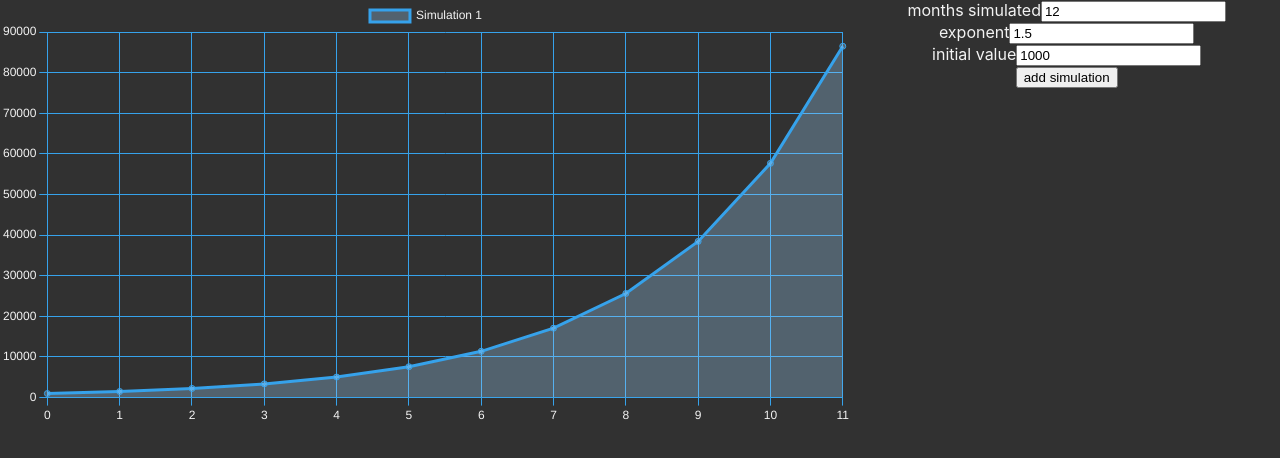
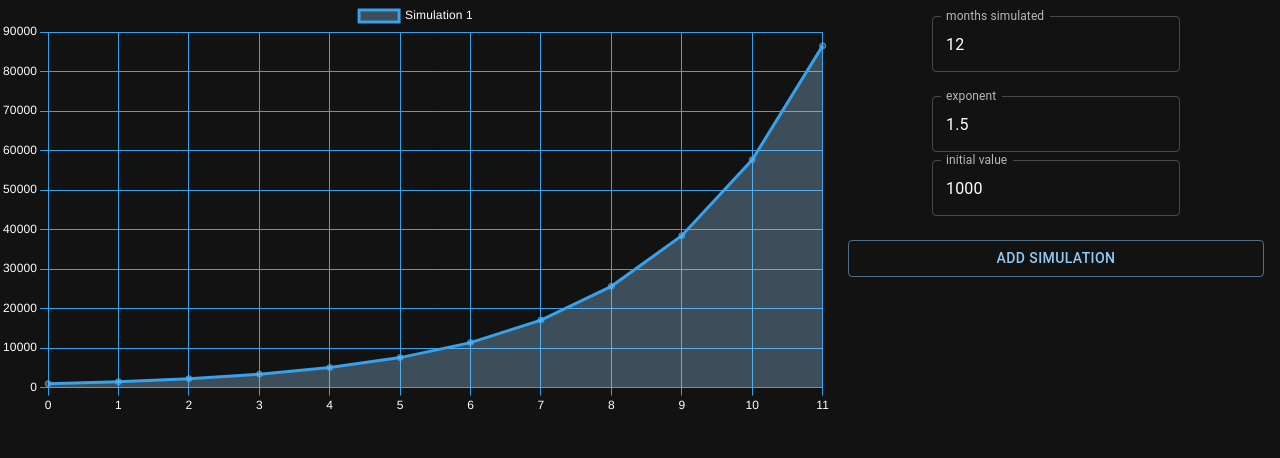
Before and after one commit to tuli8/investing-simulator, a React (Create React App) app: page / in a window 1280 px wide. Shown: the top 458 px of the page. Built offline with nearby package versions, Linux system fonts and the light colour scheme.

Commit message:
added mui and used it to style the page

```diff
--- a/package.json
+++ b/package.json
@@ -3,6 +3,9 @@
   "version": "0.1.0",
   "private": true,
   "dependencies": {
+    "@emotion/react": "^11.13.0",
+    "@emotion/styled": "^11.13.0",
+    "@mui/material": "^5.16.7",
     "@testing-library/jest-dom": "^5.17.0",
     "@testing-library/react": "^13.4.0",
     "@testing-library/user-event": "^13.5.0",
--- a/src/App.js
+++ b/src/App.js
@@ -13,6 +13,7 @@ import {
   Filler,
 } from 'chart.js'
 import { useState } from 'react';
+import { createTheme, CssBaseline, ThemeProvider } from '@mui/material';
 
 ChartJS.register(
   CategoryScale,
@@ -27,7 +28,7 @@ ChartJS.register(
 
 ChartJS.defaults.backgroundColor = '#9BD0F550';
 ChartJS.defaults.borderColor = '#36A2EB';
-ChartJS.defaults.color = getComputedStyle(document.body).getPropertyValue('--text-color');
+ChartJS.defaults.color = '#fff';
 ChartJS.defaults.elements.point.hitRadius = 15;
 ChartJS.defaults.elements.point.hoverRadius = 6;
 ChartJS.defaults.scales = {
@@ -36,7 +37,13 @@ ChartJS.defaults.scales = {
   },
 };
 
-function App() {
+const darkTheme = createTheme({
+  palette: {
+    mode: 'dark',
+  },
+});
+
+const App = () => {
   const [options, setOptions] = useState({
     months: 12,
     simulations: {
@@ -57,10 +64,13 @@ function App() {
 
   return (
     <div className="App">
-      <div className='Chart'>
-        <Line data={data} />
-      </div>
-      <SidePanel className='Side' options={options} setOptions={setOptions} />
+      <ThemeProvider theme={darkTheme} >
+        <CssBaseline />
+        <div className='Chart'>
+          <Line data={data} />
+        </div>
+        <SidePanel className='Side' options={options} setOptions={setOptions} />
+      </ThemeProvider>
     </div>
   );
 }
--- a/src/index.css
+++ /dev/null
@@ -1,11 +0,0 @@
-body {
-  margin: 0;
-  font-family: -apple-system, BlinkMacSystemFont, 'Segoe UI', 'Roboto', 'Oxygen',
-    'Ubuntu', 'Cantarell', 'Fira Sans', 'Droid Sans', 'Helvetica Neue',
-    sans-serif;
-  -webkit-font-smoothing: antialiased;
-  -moz-osx-font-smoothing: grayscale;
-  background-color: #313131;
-  --text-color: #f3f3f3;
-  color: var(--text-color);
-}
--- a/src/index.js
+++ b/src/index.js
@@ -1,6 +1,5 @@
 import React from 'react';
 import ReactDOM from 'react-dom/client';
-import './index.css';
 import App from './App';
 import reportWebVitals from './reportWebVitals';
 
--- a/src/modules/Input.jsx
+++ b/src/modules/Input.jsx
@@ -1,7 +1,8 @@
+import { TextField } from "@mui/material";
+
 const Input = ({value, setValue, type, title}) => {
     return <div>
-        {title}
-        <input value={value} onChange={e => setValue(e.target.value)} type={type}/>
+        <TextField value={value} onChange={e => setValue(e.target.value)} type={type} label={title} />
     </div>
 }
 
--- a/src/modules/SidePanel.css
+++ /dev/null
@@ -1,4 +0,0 @@
-.SidePanel {
-    display: flex;
-    flex-direction: column;
-}
--- a/src/modules/SidePanel.jsx
+++ b/src/modules/SidePanel.jsx
@@ -1,6 +1,8 @@
+/** @jsxImportSource @emotion/react */
+import {css} from '@emotion/react';
 import Input from "./Input";
 import SimulationCard from "./SimulationCard";
-import './SidePanel.css';
+import { Button, Stack } from "@mui/material";
 
 const overallOptions = [
     {
@@ -10,6 +12,10 @@ const overallOptions = [
     },
 ];
 
+const padding = css`
+    padding: 1em;
+`;
+
 const SidePanel = ({options, setOptions}) => {
 
     const lastSimulationKey = Math.max(...Object.keys(options.simulations));
@@ -18,17 +24,20 @@ const SidePanel = ({options, setOptions}) => {
         setOptions({...options, simulations: {...options.simulations, [lastSimulationKey+1]:{initial:1000, exponent:1}}})
     }
 
-    return <div className="sidePanel">
+    return <div css={padding}>
+        <Stack spacing={3}>
             {
                 overallOptions.map(({title, optionsKey, type}) => (
-                <Input title={title} value={options[optionsKey]} type={type} setValue={newValue => setOptions({...options, [optionsKey]:parseFloat(newValue)})} key={title} />
+                    <Input title={title} value={options[optionsKey]} type={type} setValue={newValue => setOptions({...options, [optionsKey]:parseFloat(newValue)})}
+                        key={title}/>
                 ))
             }
             {
                 Object.entries(options.simulations)?.map(((simulationEntry, index) => <SimulationCard options={simulationEntry[1]} key={simulationEntry[0]}
                     setOptions={newOptions => setOptions({...options, simulations: {...options.simulations, [simulationEntry[0]]: newOptions}})}/>))
             }
-        <button onClick={addSimulation} >add simulation</button>
+            <Button onClick={addSimulation} variant='outlined'>add simulation</Button>
+        </Stack>
     </div>
 }
 
--- a/src/modules/SimulationCard.jsx
+++ b/src/modules/SimulationCard.jsx
@@ -1,3 +1,4 @@
+import { Stack } from "@mui/material";
 import Input from "./Input";
 
 const inputs = [
@@ -14,11 +15,11 @@ const inputs = [
 ];
 
 const SimulationCard = ({options, setOptions}) => {
-    return <div>
+    return <Stack spacing={1}>
         {inputs.map(({title, optionsKey, type}) => (
             <Input title={title} value={options[optionsKey]} type={type} setValue={newValue => setOptions({...options, [optionsKey]:parseFloat(newValue)})} key={title}/>
         ))}
-    </div>
+    </Stack>
 }
 
 export default SimulationCard;
```
Also changed, not shown: 1 other file (tests, documents, lock files or other folders). Lines whose indentation alone changed are shown as unchanged.
